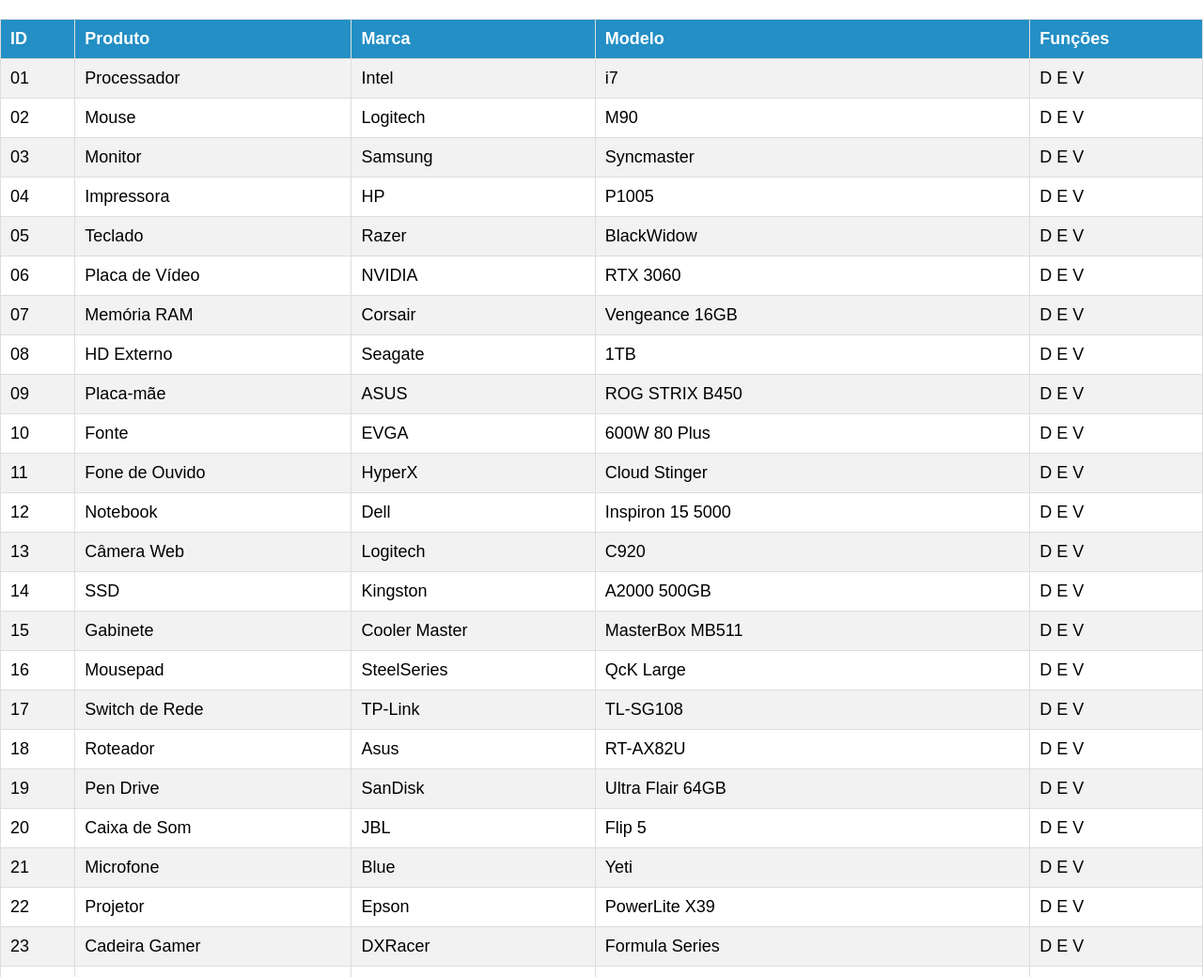
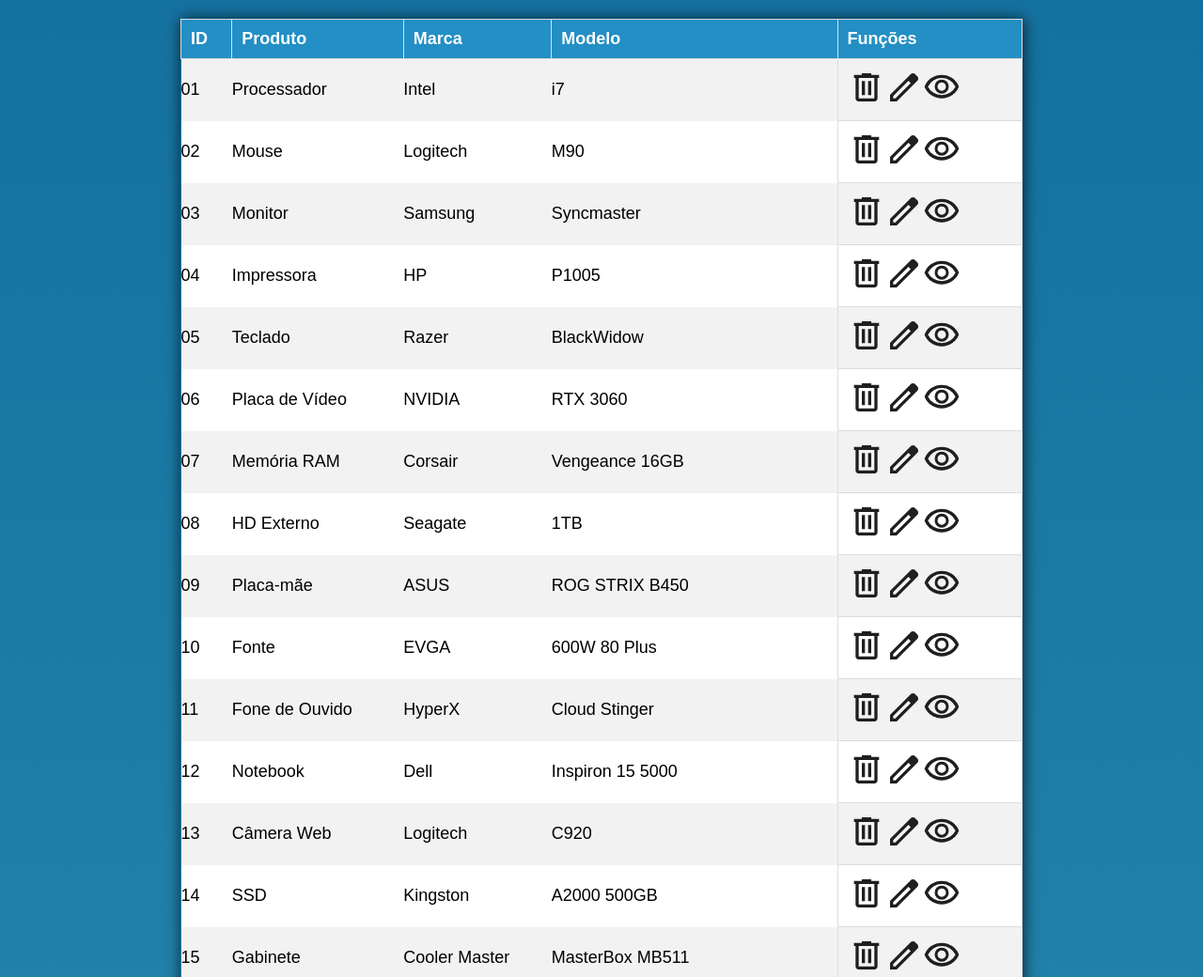
Before and after one commit to YgorHenriqueLima/ProjetosJS, a plain HTML site: page DataGridView/index.html in a window 1280 px wide. Shown: the top 1040 px of the page at 94% size. Drawn offline with Linux system fonts and the light colour scheme.

Commit message:
terminando a tabela e a adição interativa dos dados na tabela

```diff
--- a/DataGridView/script.js
+++ b/DataGridView/script.js
@@ -1,20 +1,19 @@
 /*
     passos:
-
     javascript vai adicionar o conteúdo ao dataGridView que vai estar previamente construído no HTML
-
     depois para ara a ideia de módulo, onde todo o html seja construído pelo m´odulo
 */
+/*objeto de configuração do DataGridView*/
 
-/*objeto de configuração do DataGridView*/
 const configDGV ={
     endpoint:"produtos.json",
     idDestino:"dgv_dados",
 }
 
-
 const DataGridView=(configdgv)=>{
     const dgvDados = document.getElementById(configDGV.idDestino);
+    dgvDados.innerHTML = "";
+    /*  Buscando os dados do endpoint produtos.json */
     fetch(configDGV.endpoint)
     .then(res=>res.json())
     .then(res=>{
@@ -22,48 +21,51 @@
             const dgvLinha = document.createElement("tr");
             dgvLinha.setAttribute("class","dgvLinha");
 
-            const c1 = document.createElement("td");
-            c1.setAttribute("class","c1");
-            c1.innerHTML = `${element.id}`;
-            dgvLinha.appendChild(c1);
+            /*SIMPLIFICANDO O CÓDIGO
+                primeiro criando uma constante que tem as colunas dentro de uma array
+            */
 
-            const c2 = document.createElement("td");
-            c2.setAttribute("class","c2");
-            c2.innerHTML = `${element.produto}`;
-            dgvLinha.appendChild(c2);
+            const colunas = ["id","produto","marca","modelo"];
 
-            const c3 = document.createElement("td");
-            c3.setAttribute("class","c3");
-            c3.innerHTML = `${element.marca}`;
-            dgvLinha.appendChild(c3);
-
-            const c4 = document.createElement("td");
-            c4.setAttribute("class","c4");
-            c4.innerHTML = `${element.modelo}`;
-            dgvLinha.appendChild(c4);
+            /**
+             *  criando um forEach da array coluna para simplificar o código de cada coluna
+             */
+            colunas.forEach(chave =>{
+                const coluna = document.createElement("td");
+                coluna.classList.add(`c${chave}`);
+                coluna.textContent = element[chave];
+                dgvLinha.appendChild(coluna);
+            });
 
             const c5 = document.createElement("td");
             c5.setAttribute("class","c5");
-            c5.innerHTML = `D E V`;
             dgvLinha.appendChild(c5);
 
+            /*
+            CRIANDO O ÍCONE DE LIXEIRA PARA APAGAR O DADO NA TABELA
+            */
+            const imgDelete = document.createElement("img");
+            imgDelete.setAttribute("class","dgvIcone");
+            imgDelete.setAttribute("src","./svg/deletar.svg");
+            c5.appendChild(imgDelete);
+
+            /*criando o ícone de editar para fazer mudanças nos dados*/
+
+            const imgEditar = document.createElement("img");
+            imgEditar.setAttribute("class","dgvIcone");
+            imgEditar.setAttribute("src","./svg/editar.svg")
+            c5.appendChild(imgEditar);
+
+            const imgExibir = document.createElement("img");
+            imgExibir.setAttribute("class","dgvIcone");
+            imgExibir.setAttribute("src","./svg/exibir.svg");
+            c5.appendChild(imgExibir)
+
             dgvDados.appendChild(dgvLinha);
-
-            console.log(res)
+            console.log(res);
 
         });
     });
 }
 
 DataGridView(configDGV);
-
-/**
- *  <tr class="dgvLinha">
-                <td class="c1">01</td>
-                <td class="c2">Processador</td>
-                <td class="c3">Intel</td>
-                <td class="c4">I7</td>
-                <td class="c5">D E V</td>
-            </tr>
- *
- * */
--- a/DataGridView/style.css
+++ b/DataGridView/style.css
@@ -7,13 +7,22 @@
     font-family: Arial, sans-serif;
 }
 
+body{
+    display: flex;
+    flex-direction: column;
+    justify-content: center;
+    align-items: center;
+    background-image: linear-gradient(to bottom, rgb(21, 113, 159), rgb(43, 144, 178));
+}
+
 /* Estilização da tabela */
 .dgv {
-    width: 100%;
+    width: 70%;
     border-collapse: collapse;
     margin:20px 0px;
     font-size: 18px;
     text-align: left;
+    box-shadow: 1px 1px 15px rgba(0, 0, 0, 0.761);
 }
 
 /* Cabeçalho da tabela */
@@ -45,3 +54,6 @@
     background-color: #088;
     color: white;
 }
+.dgvIcone{
+    width: 40px;
+}
```
Also changed, not shown: DataGridView/index.html (+0 -10 lines), DataGridView/svg/deletar.svg (added), DataGridView/svg/editar.svg (added), DataGridView/svg/exibir.svg (added).
